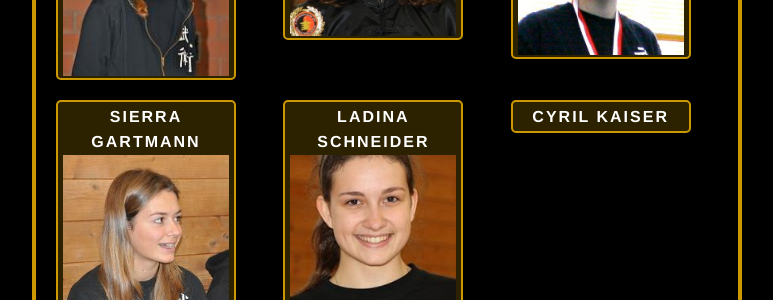
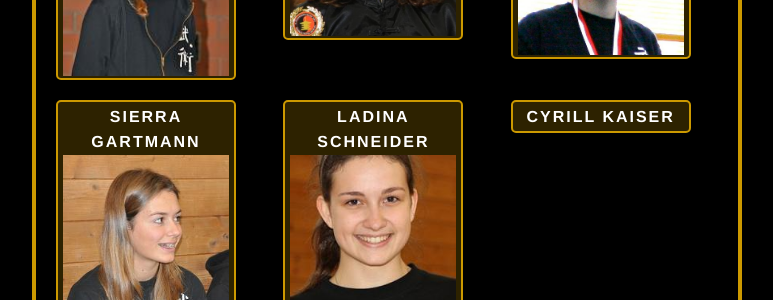
Before and after one commit to wu-shu/wu-shu.github.io, a Jekyll site: the page built from lehrer-turnierteam/index.md, in a window 1280 px wide. Shown: the part 1180-1480 px from the top of the page, without its empty margins (383-1156 px from the left). Built offline with Jekyll 4.4.1, drawn with Linux system fonts in a browser that asks for light colours; some web fonts are replaced; Markdown is read by kramdown in place of the engine named in the settings; comment, search, counter and statistics services are not loaded.

Commit message:
Bilder Chris

```diff
--- a/lehrer-turnierteam/index.md
+++ b/lehrer-turnierteam/index.md
@@ -23,7 +23,7 @@
 <li><a href="/sandra-helbling/" class="button-contact-place" title="Sandra Helbling">Sandra Helbling<img src="/images/sandra-helbling.jpg" width="320" height="240" alt="Sandra Helbling"></a></li>
 <li><a href="/sierra-gartmann/" class="button-contact-place" title="Sierra Gartmann">Sierra Gartmann<img src="/images/sierra-gartmann.jpg" width="320" height="240" alt="Sierra Gartmann"></a></li>
 <li><a href="/ladina-schneider" class="button-contact-place" title="Ladina Schneider">Ladina Schneider<img src="/images/ladina-schneider.jpg" width="320" height="240" alt="Ladina Schneider"></a></li>
-<li><a href="/cedric/" class="button-contact-place" title="Cyril Kaiser">Cyril Kaiser</a></li>
+<li><a href="/cyrill-kaiser/" class="button-contact-place" title="Cyrill Kaiser">Cyrill Kaiser</a></li>
 <li><a href="/nino-rietmann/" class="button-contact-place" title="Nino Rietmann">Nino Rietmann</a></li>
 <li><a href="/nino-rietmann/" class="button-contact-place" title="Dario Tenore">Dario Tenore</a></li>
 </ul>
```
Also changed, not shown: images/chris_6.jpg (renamed from images/chris-ritter_1.jpg).
